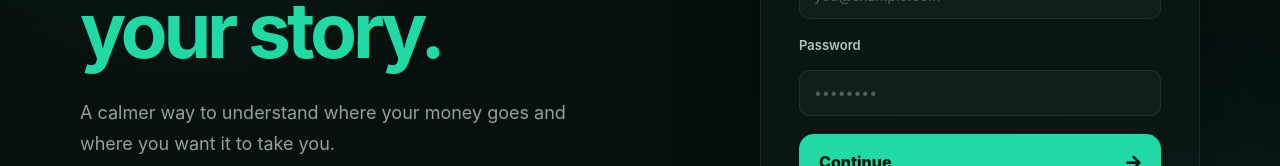
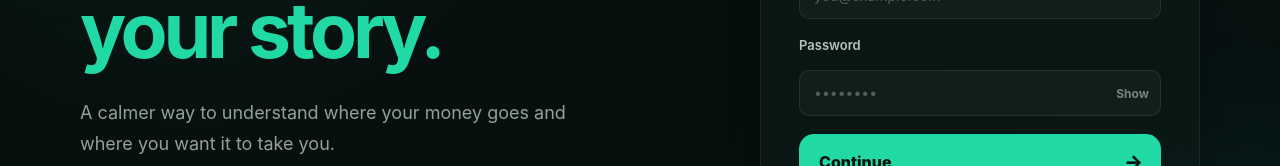
Before and after one commit to mahdialjoharii/personal-finance-tracker, a React app in the folder frontend/: page /login in a window 1280 px wide. Shown: the part 382-548 px from the top of the page. Built offline with nearby package versions, Linux system fonts and the light colour scheme; the HTML template or start-up script is replaced by a standard one.

Commit message:
Add password visibility toggle

```diff
--- a/frontend/src/pages/Login.css
+++ b/frontend/src/pages/Login.css
@@ -314,3 +314,38 @@
     font-size: 13px;
     line-height: 1.5;
 }
+
+.password-input-wrapper {
+    position: relative;
+}
+
+.password-input-wrapper input {
+    padding-right: 70px;
+}
+
+.password-toggle {
+    position: absolute;
+    top: 50%;
+    right: 12px;
+
+    transform: translateY(-50%);
+
+    padding: 4px 0;
+
+    border: none;
+    background: transparent;
+
+    color: #74847f;
+
+    cursor: pointer;
+
+    font: inherit;
+    font-size: 12px;
+    font-weight: 700;
+
+    transition: color 0.2s ease;
+}
+
+.password-toggle:hover {
+    color: #20d9a4;
+}
--- a/frontend/src/pages/Login.jsx
+++ b/frontend/src/pages/Login.jsx
@@ -8,6 +8,7 @@ function Login() {
 
     const [email, setEmail] = useState("");
     const [password, setPassword] = useState("");
+    const [showPassword, setShowPassword] = useState(false);
     const [error, setError] = useState("");
     const [loading, setLoading] = useState(false);
 
@@ -87,13 +88,23 @@ function Login() {
                         <div className="form-field">
                             <label htmlFor="password">Password</label>
 
+                            <div className="password-input-wrapper">
                                 <input
                                     id="password"
-                                type="password"
+                                    type={showPassword ? "text" : "password"}
                                     placeholder="••••••••"
                                     value={password}
                                     onChange={(event) => setPassword(event.target.value)}
                                 />
+
+                                <button
+                                    type="button"
+                                    className="password-toggle"
+                                    onClick={() => setShowPassword(!showPassword)}
+                                >
+                                    {showPassword ? "Hide" : "Show"}
+                                </button>
+                            </div>
                         </div>
 
                         {successMessage && (
--- a/frontend/src/pages/Register.css
+++ b/frontend/src/pages/Register.css
@@ -169,3 +169,38 @@
 .register-login-link a:hover {
     color: #f5f7f6;
 }
+
+.password-input-wrapper {
+    position: relative;
+}
+
+.password-input-wrapper input {
+    padding-right: 70px;
+}
+
+.password-toggle {
+    position: absolute;
+    top: 50%;
+    right: 12px;
+
+    transform: translateY(-50%);
+
+    padding: 4px 0;
+
+    border: none;
+    background: transparent;
+
+    color: #74847f;
+
+    cursor: pointer;
+
+    font: inherit;
+    font-size: 12px;
+    font-weight: 700;
+
+    transition: color 0.2s ease;
+}
+
+.password-toggle:hover {
+    color: #20d9a4;
+}
--- a/frontend/src/pages/Register.jsx
+++ b/frontend/src/pages/Register.jsx
@@ -7,6 +7,7 @@ function Register() {
     const [name, setName] = useState("");
     const [email, setEmail] = useState("");
     const [password, setPassword] = useState("");
+    const [showPassword, setShowPassword] = useState(false);
     const [error, setError] = useState("");
     const [loading, setLoading] = useState(false);
 
@@ -81,13 +82,23 @@ function Register() {
                     <div className="form-field">
                         <label htmlFor="password">Password</label>
 
+                        <div className="password-input-wrapper">
                             <input
                                 id="password"
-                            type="password"
+                                type={showPassword ? "text" : "password"}
                                 placeholder="••••••••"
                                 value={password}
                                 onChange={(event) => setPassword(event.target.value)}
                             />
+
+                            <button
+                                type="button"
+                                className="password-toggle"
+                                onClick={() => setShowPassword(!showPassword)}
+                            >
+                                {showPassword ? "Hide" : "Show"}
+                            </button>
+                        </div>
                     </div>
 
                     {error && <p className="register-error">{error}</p>}
```
Lines whose indentation alone changed are shown as unchanged.
